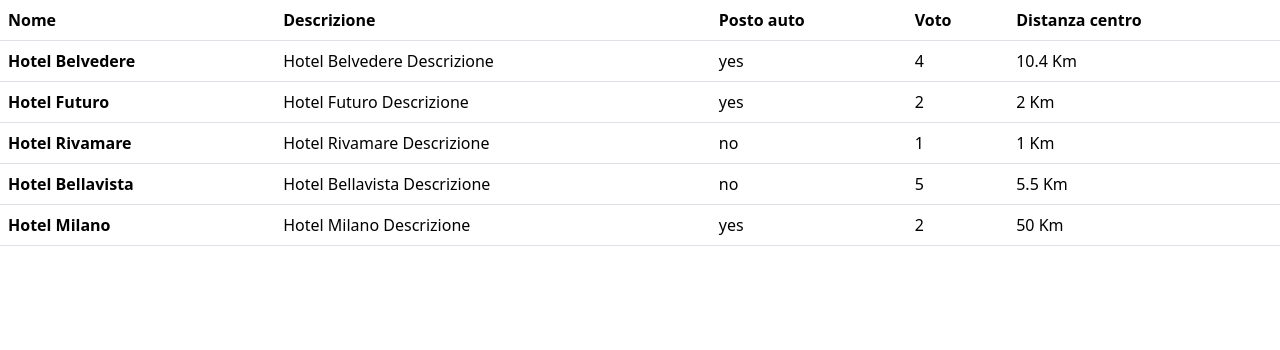
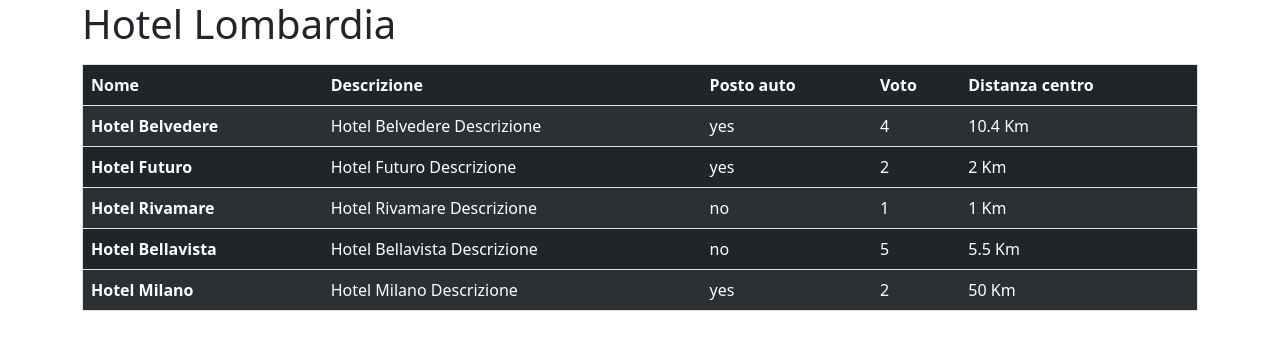
Before and after one commit to carmelocammalleri/php-hotel, a PHP site: page / in a window 1280 px wide. Shown: the top 350 px of the page. Run offline with PHP 8.4, Linux system fonts and the light colour scheme.

Commit message:
[edit]: style

```diff
--- a/index.php
+++ b/index.php
@@ -60,8 +60,10 @@ $hotels = [
 <body>
 
 <!-- Lista Hotel -->
+  <div class="container">
+    <h1>Hotel Lombardia</h1>
 
-  <table class="table">
+    <table class="table table-dark table-striped border my-3">
         <!-- caratteristiche hotel -->
         <thead>
           <tr>
@@ -90,5 +92,7 @@ $hotels = [
 
     </table>
 
+  </div>
+
 </body>
 </html>
```
Lines whose indentation alone changed are shown as unchanged.
